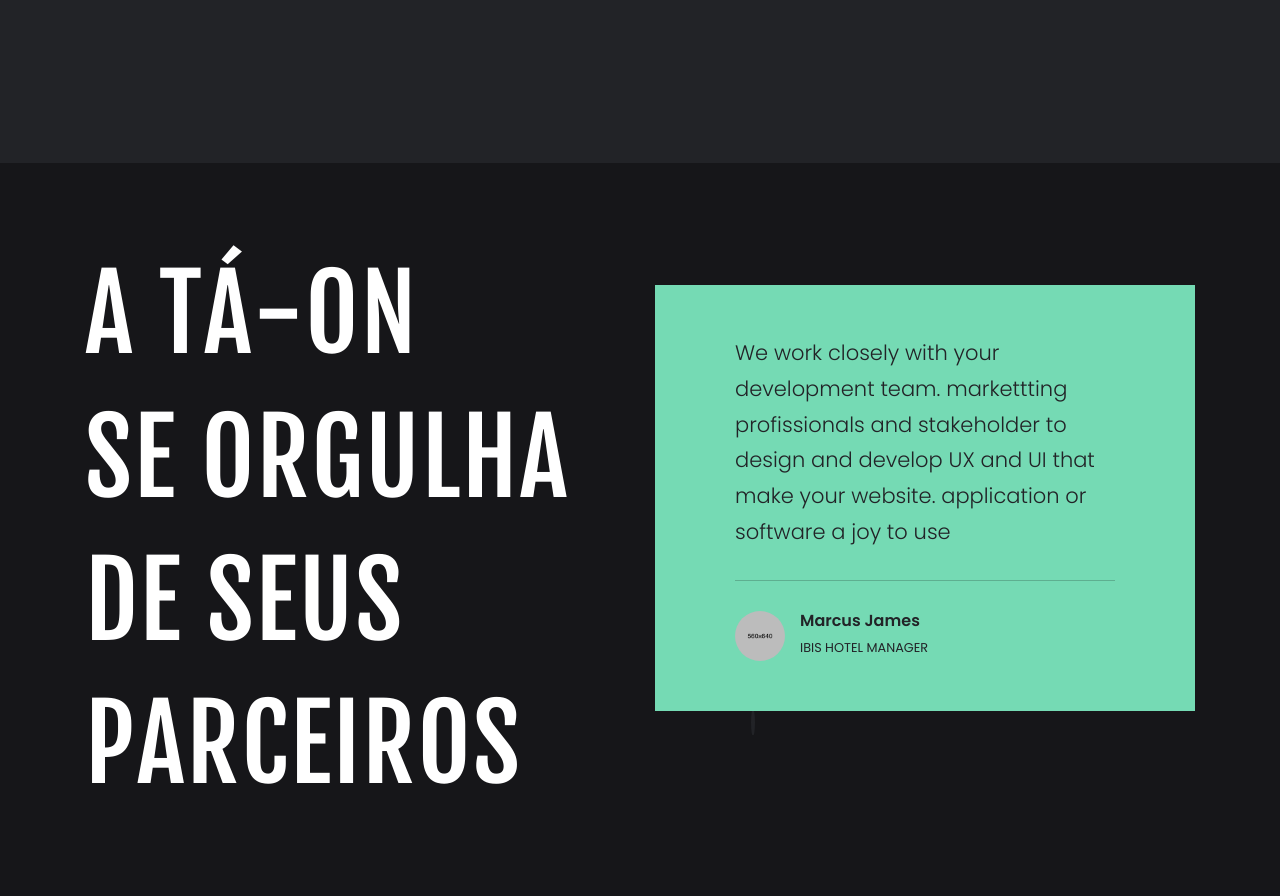
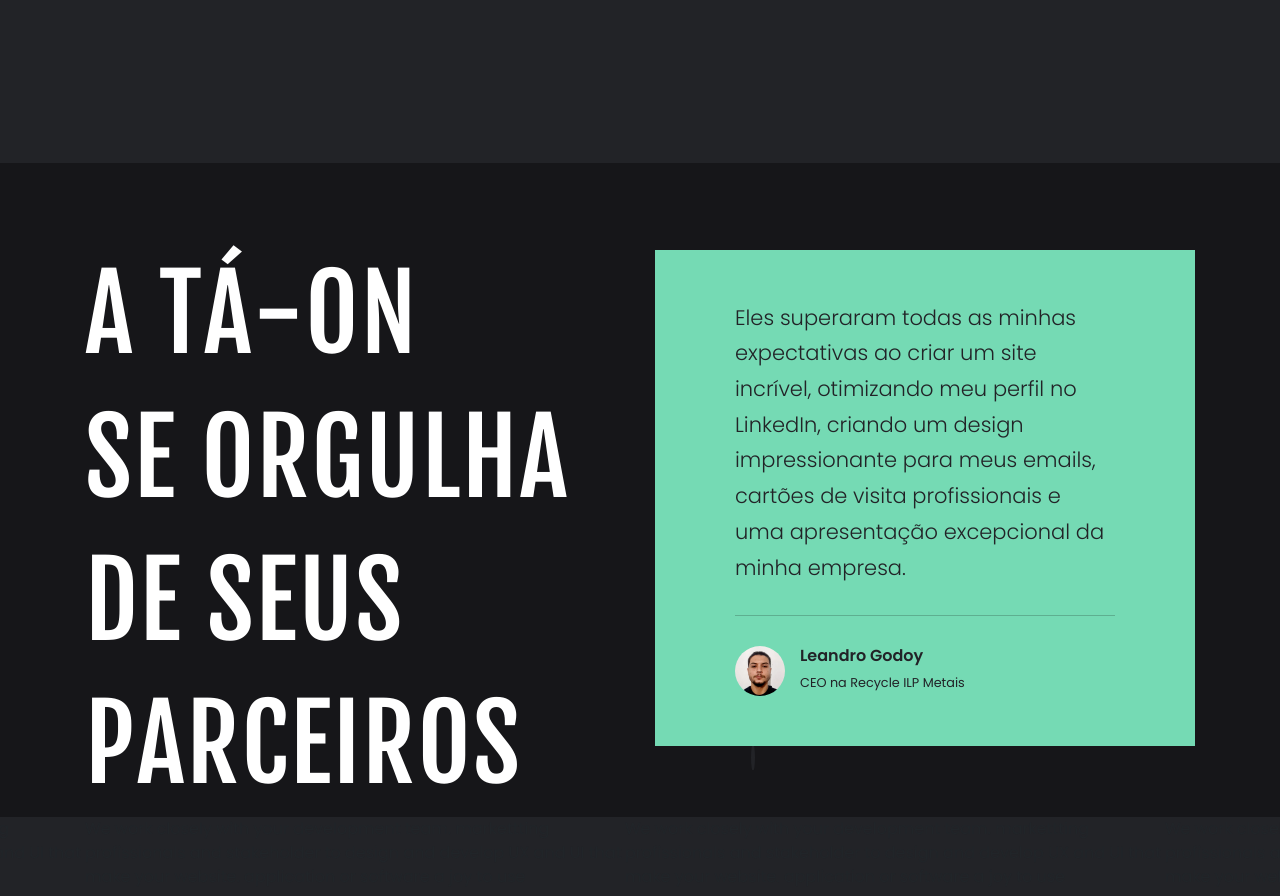
Before and after one commit to Taon-360/Taon-Site, a PHP site: page /studio.php in a window 1280 px wide. Shown: the part 2024-2920 px from the top of the page. Run offline with PHP 8.4, Linux system fonts and the light colour scheme; some libraries are stand-ins or nearby versions.

Commit message:
feat: testimonials section and 2 images new

```diff
--- a/studio.php
+++ b/studio.php
@@ -134,6 +134,87 @@
         <!-- end container -->
       </section>
       <section class="testimonials">
+        <div class="container">
+          <div class="row align-items-center">
+            <div class="col-lg-6">
+              <div class="testimonials-slider">
+                <div class="swiper-wrapper">
+                  <div class="swiper-slide">
+                    <div class="testimonial">
+                      <a
+                        href="https://www.linkedin.com/feed/update/urn:li:activity:7077002885607141377/"
+                        target="_blank"
+                      >
+                        <blockquote>
+                          Eles superaram todas as minhas expectativas ao criar
+                          um site incrível, otimizando meu perfil no LinkedIn,
+                          criando um design impressionante para meus emails,
+                          cartões de visita profissionais e uma apresentação
+                          excepcional da minha empresa.
+                        </blockquote>
+                      </a>
+                      <div class="reviewer">
+                        <img src="images/leandro.jpg" alt="Image" />
+                        <div class="reviewer-infos">
+                          <h6>Leandro Godoy</h6>
+                          <small>CEO na Recycle ILP Metais</small>
+                        </div>
+                        <!-- end reviewer-infos -->
+                      </div>
+                      <!-- end reviewers -->
+                    </div>
+                    <!-- end testimonial -->
+                  </div>
+                  <!-- end swiper-slide -->
+                  <div class="swiper-slide">
+                    <div class="testimonial">
+                      <a
+                        href="https://www.linkedin.com/feed/update/urn:li:activity:7079826101249744896/"
+                        target="_blank"
+                      >
+                        <blockquote>
+                          A qualidade do trabalho entregue pela AGÊNCIA TÁ-ON
+                          360. foi verdadeiramente excepcional. Cada projeto foi
+                          conduzido com profissionalismo, dedicação e atenção
+                          aos detalhes. Sempre estiveram disponíveis para
+                          esclarecer nossas dúvidas.
+                        </blockquote>
+                      </a>
+                      <div class="reviewer">
+                        <img src="images/marcelo.jpg" alt="Image" />
+                        <div class="reviewer-infos">
+                          <h6>Marcelo Martino</h6>
+                          <small>Consultor Snr na Logical Travel</small>
+                        </div>
+                        <!-- end reviewer-infos -->
+                      </div>
+                      <!-- end reviewers -->
+                    </div>
+                    <!-- end testimonial -->
+                  </div>
+                  <!-- end swiper-slide -->
+                </div>
+                <!-- end swiper-wrapper -->
+                <div class="swiper-pagination"></div>
+                <!-- end swiper-pagination -->
+              </div>
+              <!-- end testimonials-slider -->
+            </div>
+            <!-- end col-6 -->
+            <div class="col-lg-6 wow" data-splitting>
+              <h3 class="section-title">
+                A TÁ-ON<br />
+                SE ORGULHA<br />
+                DE SEUS PARCEIROS
+              </h3>
+              <a href="#"></a>
+            </div>
+            <!-- end col-6 -->
+          </div>
+          <!-- end row -->
+        </div>
+        <!-- end container -->
+      </section>
         <div class="container">
           <div class="row align-items-center">
             <div class="col-lg-6">
```
Also changed, not shown: images/leandro.jpg (added), images/marcelo.jpg (added).
